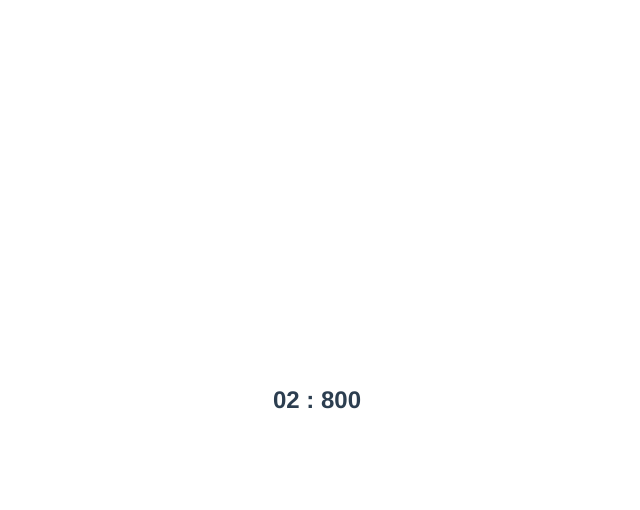
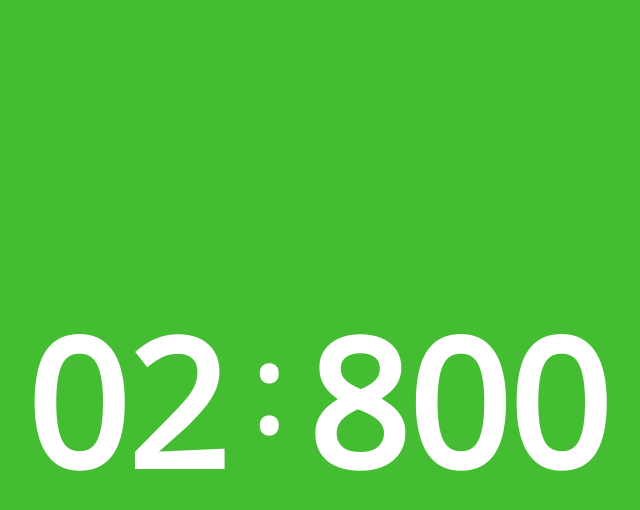
Before and after one commit to ElliottJH/CountdownGame, a Vue app: page / in a window 1280 px wide. Both pictures are taken after a click on the button "Start Countdown". Shown: the top 510 px of the page, without its empty margins (323-963 px from the left). Built offline with nearby package versions, Linux system fonts and the light colour scheme.

Commit message:
Elliott - Added logic to make clock function

```diff
--- a/public/index.html
+++ b/public/index.html
@@ -4,6 +4,7 @@
     <meta charset="utf-8">
     <meta http-equiv="X-UA-Compatible" content="IE=edge">
     <meta name="viewport" content="width=device-width,initial-scale=1.0">
+    <link href="https://fonts.googleapis.com/css?family=Open+Sans" rel="stylesheet">
     <link rel="icon" href="<%= BASE_URL %>favicon.ico">
     <title>countdowngame</title>
   </head>
--- a/src/App.vue
+++ b/src/App.vue
@@ -50,4 +50,10 @@ body, html{
   align-items: center;
   justify-content: center;
 }
+.running{
+    background-color:#44bd32
+}
+.stopped{
+    background-color:#EA2027
+}
 </style>
--- a/src/components/Clock.vue
+++ b/src/components/Clock.vue
@@ -1,6 +1,6 @@
 <template>
     <div class="clock">
-        <h1><span id="seconds">{{displaySeconds}}</span> : <span id="milliseconds">{{displayMilliseconds}}</span></h1>
+        <h1><span id="seconds">{{displaySeconds}}</span><span id="colon"> : </span><span id="milliseconds">{{displayMilliseconds}}</span></h1>
     </div>
 </template>
 
@@ -9,7 +9,8 @@
         name: 'Clock',
         props: {
             milliseconds: Number,
-            seconds: Number
+            seconds: Number,
+            clockStarted: Boolean
         },
         data: () => ({
             displaySeconds: '00',
@@ -17,25 +18,52 @@
         }),
         watch: {
             milliseconds: function() {
-                this.displayMilliseconds = '' + this.milliseconds
-                if(this.displayMilliseconds.length == 2){
-                    this.displayMilliseconds = '0' + this.displayMilliseconds
-                }else if(this.displayMilliseconds.length == 1){
-                    this.displayMilliseconds = '00' + this.displayMilliseconds
-                }
+                this.displayMilliseconds = this.numToDisplayString(this.milliseconds, true)
             },
             seconds: function() {
-                this.displaySeconds = '' + this.seconds
-                if(this.displaySeconds.length == 1){
-                    this.displaySeconds = '0' + this.displaySeconds
-                }else if(this.displaySeconds.length == 0){
-                    this.displaySeconds = '00'
+                this.displaySeconds = this.numToDisplayString(this.seconds, false)
+            }
+        },
+        methods: {
+            numToDisplayString: function(time, milli){
+                time = time.toString()
+                let startString = ''
+                if(time.length == 2 && milli){
+                    startString = '0'
+                }else if(time.length == 1){
+                    startString += '0'
+                    if(milli)
+                        startString += '0'
+                }else if(time.length == 0){
+                    startString = '00'
                 }
+                return startString + time
             }
         }
     }
 </script>
 
-<style>
-
+<style scoped>
+.clock h1{
+    height: 20vh;
+    color: white;
+    font-size: 22vh;
+    font-family: 'Open Sans', sans-serif;
+    line-height: 20.4vh;
+    display: flex;
+    position: relative;
+    overflow: hidden;
+    -webkit-user-select: none; /* Safari */
+    -moz-user-select: none; /* Firefox */
+    -ms-user-select: none; /* IE10+/Edge */
+    user-select: none; /* Standard */
+}
+.black{
+    color:black!important
+}
+#colon{
+    font-size:15vh;
+    line-height:17vh;
+    padding:0 0.2em;
+}
 </style>
--- a/src/components/Game.vue
+++ b/src/components/Game.vue
@@ -1,6 +1,6 @@
 <template>
     <section class="game">
-        <Clock v-bind:milliseconds="milliseconds" v-bind:seconds="seconds" />
+        <Clock v-bind:milliseconds="milliseconds" v-bind:seconds="seconds" v-bind:startClock="startClock"/>
     </section>
 </template>
 
@@ -10,6 +10,7 @@ import Clock from './Clock.vue'
 export default {
     name: 'Game',
     data: () => ({
+        startClock: false,
         seconds: 0,
         milliseconds: 0
     }),
@@ -17,10 +18,14 @@ export default {
         Clock
     }),
     mounted: function(){
+        document.getElementById('app').classList.add('running')
+        document.getElementById('app').classList.remove('stopped')
         let increaseTime = (start_time) => {
             setTimeout(() => {
                 if(this.seconds >= 30){
                     this.milliseconds = 0
+                document.getElementById('app').classList.remove('running')
+                document.getElementById('app').classList.add('stopped')
                     return
                 }
                 let elapsed_time = Date.now() - start_time
--- a/src/components/Start.vue
+++ b/src/components/Start.vue
@@ -42,6 +42,7 @@ button {
 h2 {
   color: gray;
   margin-bottom:2em;
+  font-size: 1.3em
 }
 button:hover {
   box-shadow: 0 5px 20px rgba(0,0,0,.05), 0 5px 35px rgba(0,0,0,.05);
```
